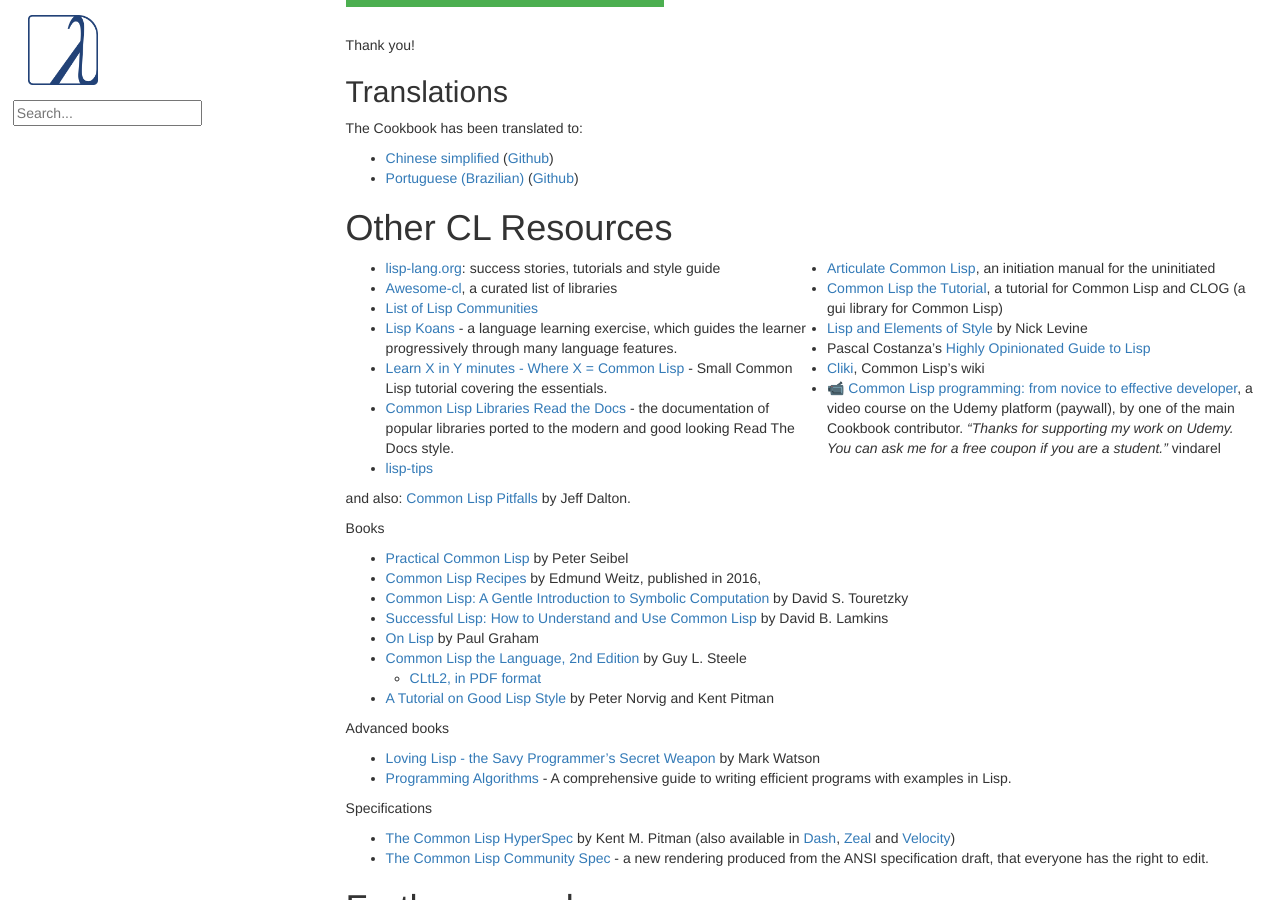
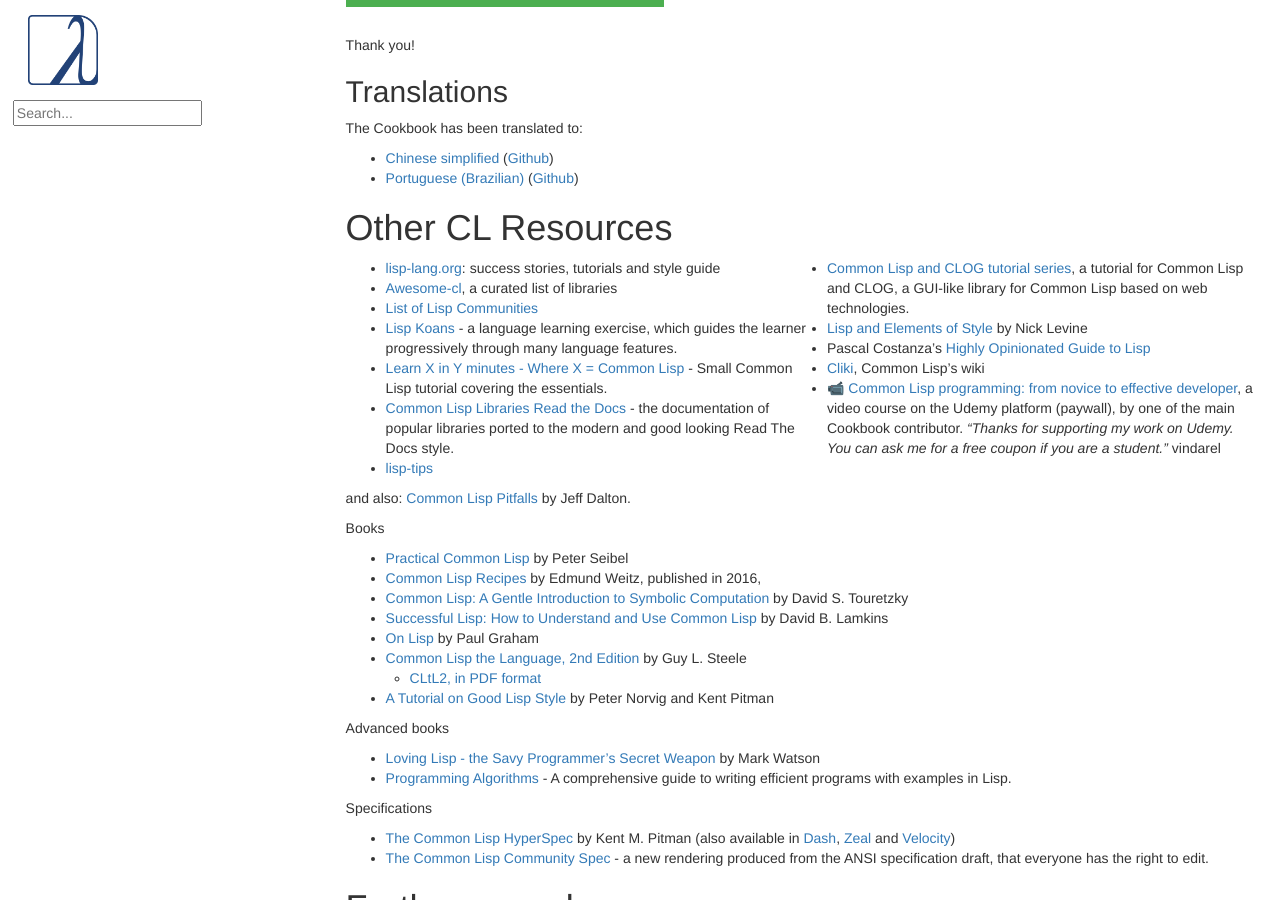
Before and after one commit to LispCookbook/cl-cookbook, a Jekyll site: the page built from index.md, in a window 1280 px wide and 900 px high, scrolled down 1370 px. Built offline with Jekyll 4.4.1, drawn with Linux system fonts in a browser that asks for light colours.

Commit message:
index: rephrase CLOG link

```diff
--- a/index.md
+++ b/index.md
@@ -118,8 +118,7 @@
 * [Learn X in Y minutes - Where X = Common Lisp](https://learnxinyminutes.com/docs/common-lisp/) - Small Common Lisp tutorial covering the essentials.
 * [Common Lisp Libraries Read the Docs](https://common-lisp-libraries.readthedocs.io/) - the documentation of popular libraries ported to the modern and good looking Read The Docs style.
 * [lisp-tips](https://github.com/lisp-tips/lisp-tips/issues/)
-* [Articulate Common Lisp](http://articulate-lisp.com/), an initiation manual for the uninitiated
-* [Common Lisp the Tutorial](https://github.com/rabbibotton/clog/blob/main/LEARN.md), a tutorial for Common Lisp and CLOG (a gui library for Common Lisp)
+* [Common Lisp and CLOG tutorial series](https://github.com/rabbibotton/clog/blob/main/LEARN.md), a tutorial for Common Lisp and CLOG, a GUI-like library for Common Lisp based on web technologies.
 * [Lisp and Elements of Style](http://web.archive.org/web/20190316190256/https://www.nicklevine.org/declarative/lectures/) by Nick Levine
 * Pascal Costanza's [Highly Opinionated Guide to Lisp](http://www.p-cos.net/lisp/guide.html)
 * [Cliki](http://www.cliki.net/), Common Lisp's wiki
```
